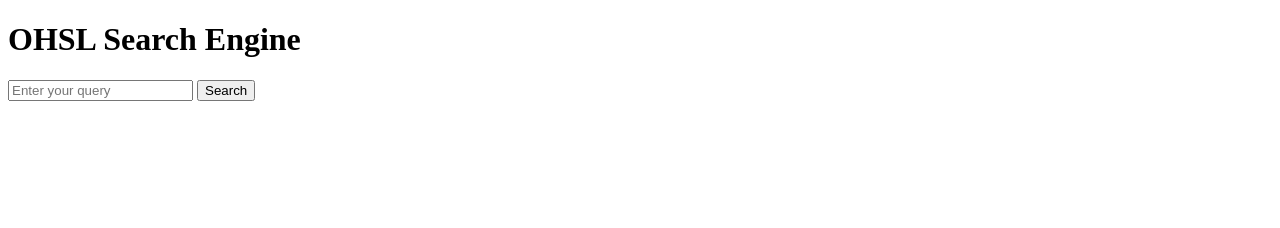
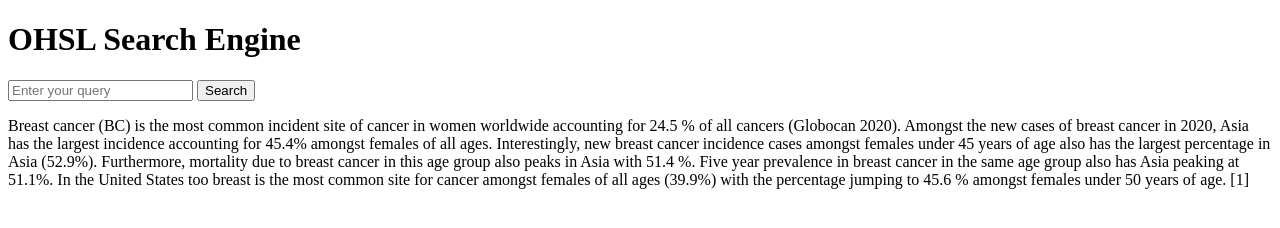
Before and after one commit to guptasukant1/OHSL-VOSS, a plain HTML site: page SearchEngine/index.html in a window 1280 px wide. Drawn offline with Linux system fonts and the light colour scheme.

```diff
--- a/SearchEngine/index.html
+++ b/SearchEngine/index.html
@@ -8,7 +8,21 @@
     <input type="text" id="searchQuery" placeholder="Enter your query">
     <button id="searchButton">Search</button>
     <div id="result"></div>
-
+    <p>
+        <span>
+            <span>
+                <span>
+                    <span>
+                        <span>
+                            <span>
+                                Breast cancer (BC) is the most common incident site of cancer in women worldwide accounting for 24.5 % of all cancers (Globocan 2020). Amongst the new cases of breast cancer in 2020, Asia has the largest incidence accounting for 45.4% amongst females of all ages. Interestingly, new breast cancer incidence cases amongst females under 45 years of age also has the largest percentage in Asia (52.9%). Furthermore, mortality due to breast cancer in this age group also peaks in Asia with 51.4 %. Five year prevalence in breast cancer in the same age group also has Asia peaking at 51.1%. In the United States too breast is the most common site for cancer amongst females of all ages (39.9%) with the percentage jumping to 45.6 % amongst females under 50 years of age. [1]
+                            </span>
+                        </span>
+                    </span>
+                </span>
+            </span>
+        </span>
+    </p>
     <script>
         document.getElementById('searchButton').addEventListener('click', function() {
             const query = document.getElementById('searchQuery').value;
```
Also changed, not shown: 2 other files.
